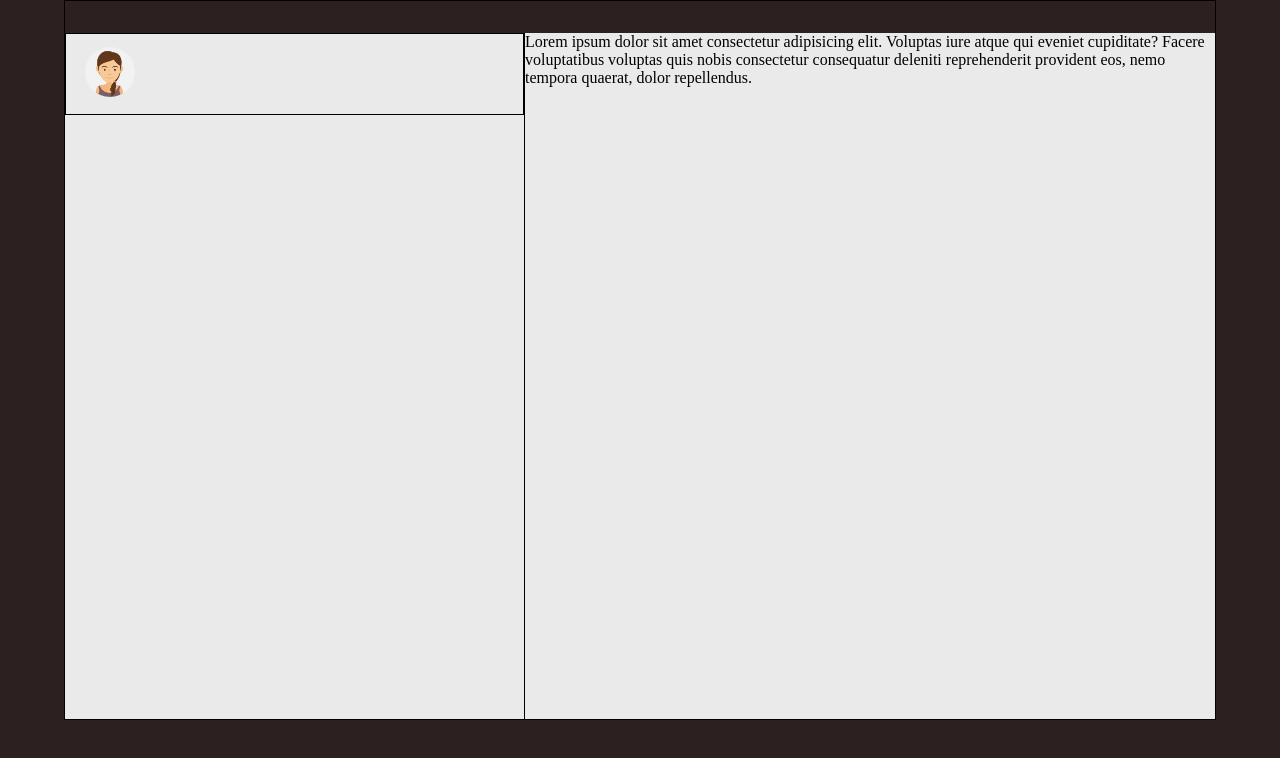
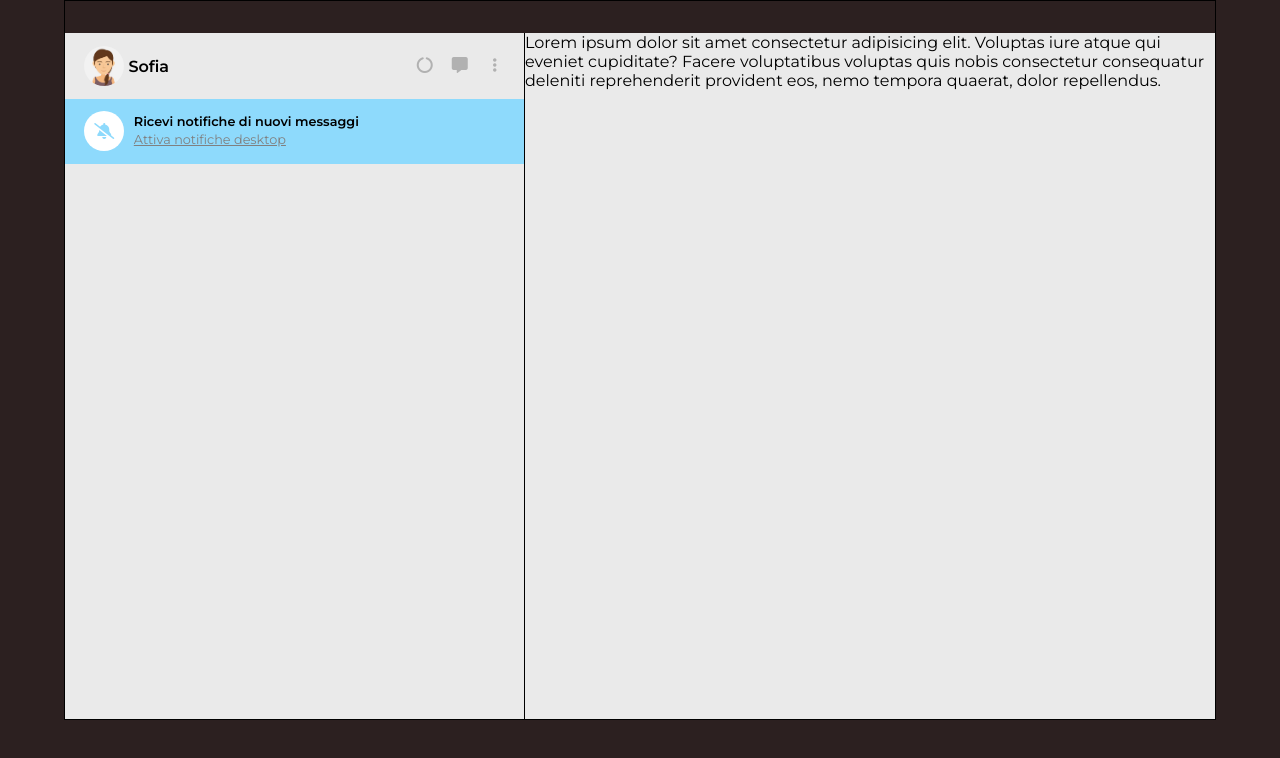
Before and after one commit to AntonioRoccoGit/vue-boolzapp, a plain HTML site: page index.html in a window 1280 px wide. Drawn offline with Linux system fonts and the light colour scheme.

Commit message:
added: banner notification

```diff
--- a/css/style.css
+++ b/css/style.css
@@ -3,6 +3,7 @@
     padding: 0;
     margin: 0;
     box-sizing: border-box;
+    font-family: 'Montserrat', sans-serif;
 }
 
 body {
@@ -11,6 +12,10 @@ body {
 
 img {
     width: 100%;
+}
+
+ul {
+    list-style-type: none;
 }
 
 /* **************|LAYOUT|************** */
@@ -36,22 +41,84 @@ img {
 }
 
 /* **************|LEFT SIDE|************** */
+/* header */
 .recently-message {
     width: 40%;
     border-right: 1px solid black;
 }
 
 .recently-message .header {
+    display: flex;
     padding: .8rem 1.2rem;
-    /* debug */
-    border: 1px solid;
+}
+
+.user-info {
+    width: 30%;
+}
+
+.call-to-action {
+    width: 70%;
 }
 
 .user-info img {
-    width: 50px;
+    vertical-align: middle;
+    width: 40px;
     border-radius: 50%;
 }
 
+.user-info .user-name {
+    vertical-align: middle;
+    font-weight: 600;
+}
+
+.recently-message .header ul {
+    display: flex;
+    height: 100%;
+    align-items: center;
+    justify-content: flex-end;
+    color: var(--primary-gray);
+}
+
+.recently-message .header li {
+    cursor: pointer;
+    width: 20px;
+    text-align: center;
+}
+
+.recently-message .header li:not(:last-child) {
+    margin-right: 15px;
+}
+
+/* enable notification */
+.notification-banner {
+    display: flex;
+    background-color: var(--primary-azure);
+    padding: .8rem 1.2rem;
+    flex-wrap: wrap;
+    align-items: center;
+}
+
+.notify-icon {
+    display: flex;
+    align-items: center;
+    justify-content: center;
+    width: 40px;
+    height: 40px;
+    border-radius: 50%;
+    background-color: white;
+    color: var(--primary-azure);
+}
+
+.banner-txt {
+    padding-left: .6rem;
+}
+.banner-txt h3 {
+    font-size: .8rem;
+}
+.banner-txt a {
+    color: grey;
+    font-size: .8rem;
+}
 
 /* **************|RIGHT SIDE|************** */
 .current-chat {
@@ -63,4 +130,6 @@ img {
 
     /* bg color */
     --bg-main-layout: #EAEAEA;
+    --primary-gray: #B1B1B1;
+    --primary-azure: #8EDAFC;
 }
--- a/index.html
+++ b/index.html
@@ -8,6 +8,14 @@
     <title>Boolzapp | Web</title>
     <!-- MY CSS -->
     <link rel="stylesheet" href="css/style.css">
+    <!-- FONT AWESOME -->
+    <link rel="stylesheet" href="https://cdnjs.cloudflare.com/ajax/libs/font-awesome/6.4.0/css/all.min.css"
+        integrity="sha512-iecdLmaskl7CVkqkXNQ/ZH/XLlvWZOJyj7Yy7tcenmpD1ypASozpmT/E0iPtmFIB46ZmdtAc9eNBvH0H/ZpiBw=="
+        crossorigin="anonymous" referrerpolicy="no-referrer" />
+    <!-- GOOGLE FONTS  -->
+    <link rel="preconnect" href="https://fonts.googleapis.com">
+    <link rel="preconnect" href="https://fonts.gstatic.com" crossorigin>
+    <link href="https://fonts.googleapis.com/css2?family=Montserrat:wght@;200;300;600&display=swap" rel="stylesheet">
 </head>
 
 <body>
@@ -15,14 +23,40 @@
         <div class="mc-wrapper">
             <div class="boolzapp">
                 <!-- left side -->
+
                 <section class="recently-message">
+
+                    <!-- secton-header & call to action -->
                     <div class="header">
                         <div class="user-info">
                             <img src="img/avatar_io.jpg" alt="">
+                            <span class="user-name">Sofia</span>
+                        </div>
+
                         <div class="call-to-action">
-
+                            <ul>
+                                <li><i class="fa-solid fa-circle-notch"></i></li>
+                                <li><i class="fa-solid fa-message"></i></li>
+                                <li><i class="fa-solid fa-ellipsis-vertical"></i></li>
+                            </ul>
                         </div>
                     </div>
+                    <!-- /secton-header & call to action -->
+
+                    <!-- enable notification -->
+                    <div class="notification-banner">
+                        <span class="notify-icon">
+                            <i class="fa-solid fa-bell-slash"></i>
+                        </span>
+                        <div class="banner-txt">
+                            <h3>Ricevi notifiche di nuovi messaggi</h3>
+                            <a href="">Attiva notifiche desktop</a>
+                        </div>
+                    </div>
+                    <!-- /enable notification -->
+
+
+
                 </section>
                 <!-- /left side -->
 
```
